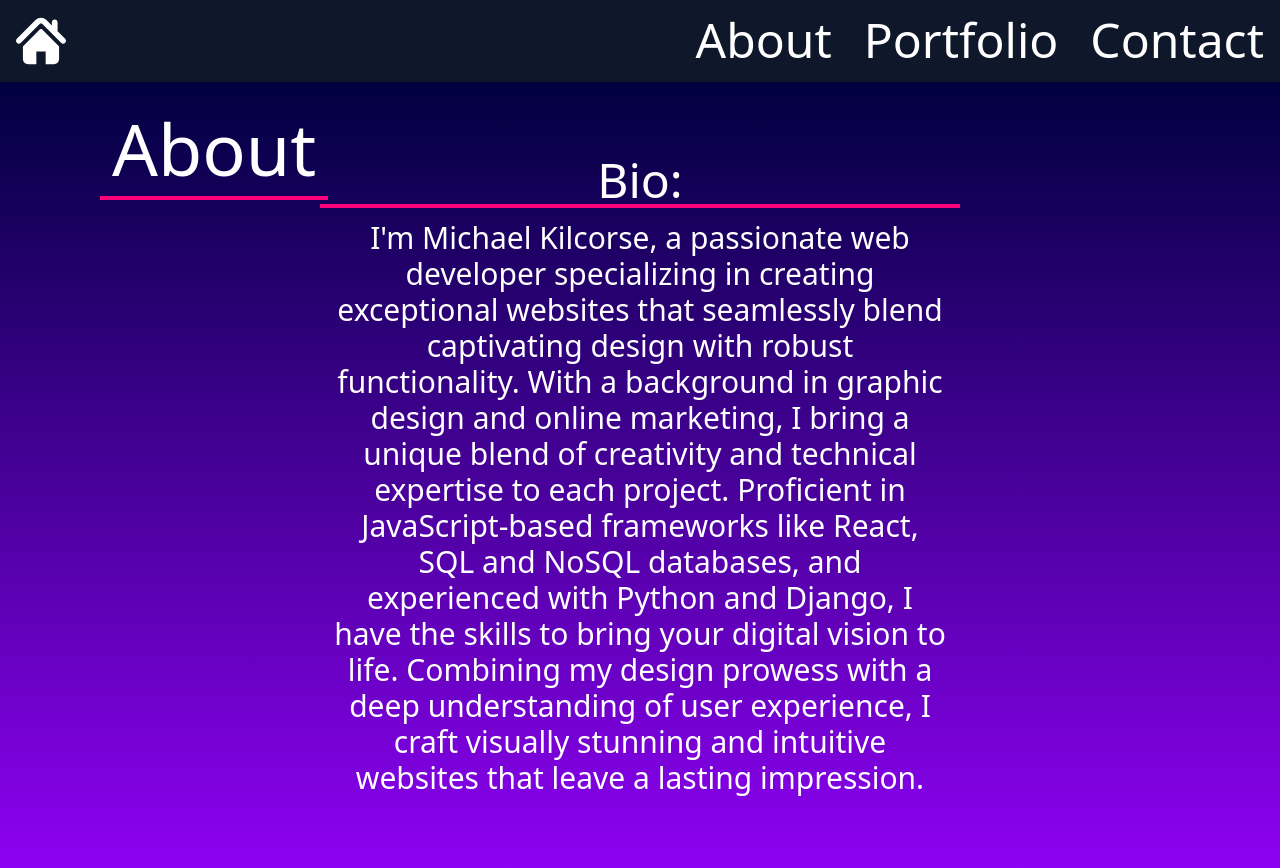
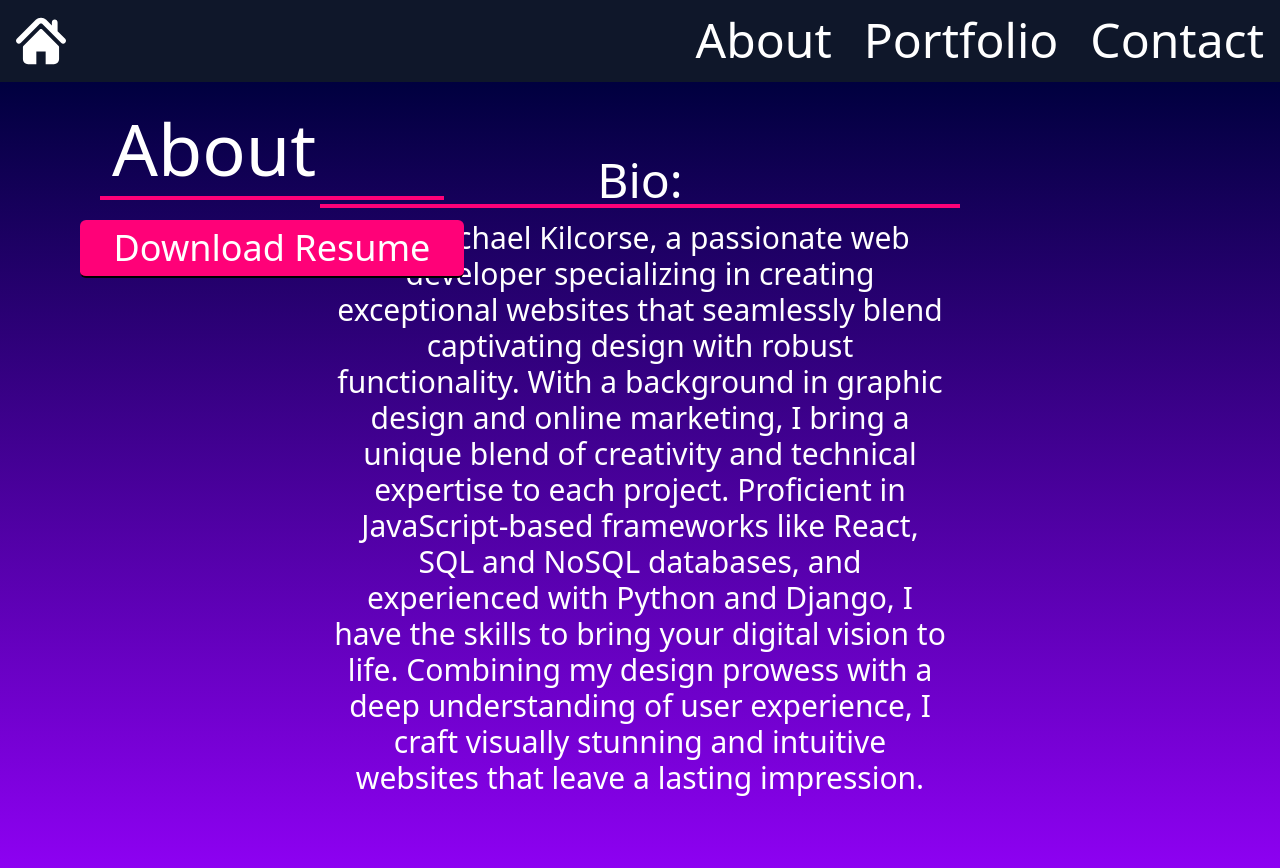
Before and after one commit to kilcorse-michael/redesign, a React (Vite) app: page /about in a window 1280 px wide. Shown: the top 868 px of the page. Built offline with nearby package versions, Linux system fonts and the light colour scheme.

Commit message:
Add resume download button

```diff
--- a/src/pages/About.tsx
+++ b/src/pages/About.tsx
@@ -6,9 +6,19 @@ export default function About() {
       <Header />
       <div className="about-background overflow-hidden relative h-screen">
         <div className="w-screen">
-          <h1 className="text-white fixed left-20 top-20 border-b-4 p-3 border-[#ff0178] text-7xl m-5">
-            About
-          </h1>
+          <div className="fixed left-20 top-20">
+            <h1 className="text-white border-b-4 p-3 border-[#ff0178] text-7xl m-5">
+              About
+            </h1>
+            <a href="./resume.pdf" download>
+              <button
+                type="button"
+                className="bg-[#ff0178] border-black border-b-2 p-2 text-4xl w-96 rounded-md text-white"
+              >
+                Download Resume
+              </button>
+            </a>
+          </div>
           <div className="text-white flex text-center items-center justify-center flex-col text-5xl">
             <div className="w-screen h-screen snap-y overflow-auto snap-mandatory">
               <section className="snap-start h-screen mx-auto w-1/2 flex items-center justify-center">
@@ -109,6 +119,7 @@ export default function About() {
                   </div>
                 </div>
               </section>
+              <section className="text-8xl text-white"></section>
             </div>
           </div>
         </div>
```
Also changed, not shown: 1 other file (tests, documents, lock files or other folders).
